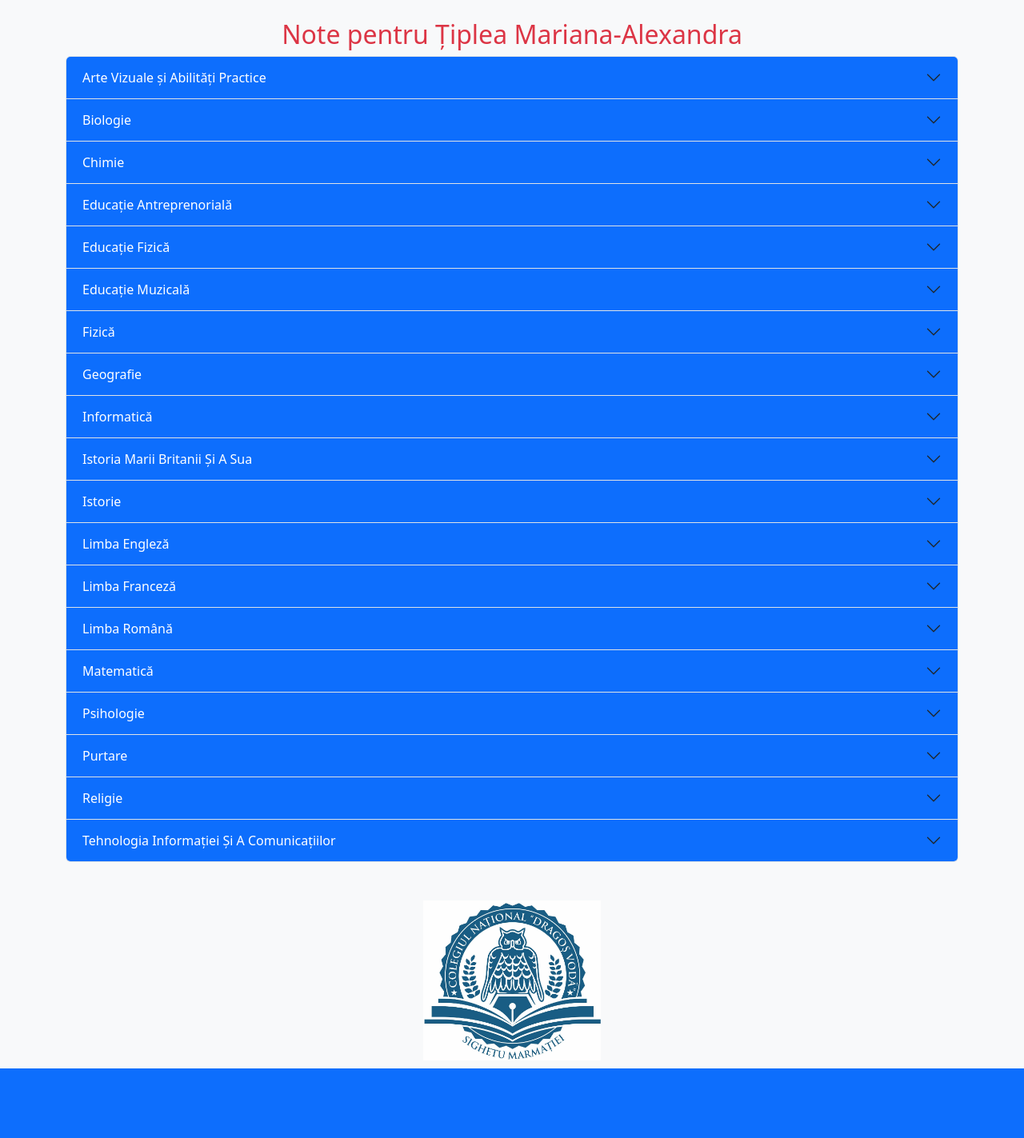
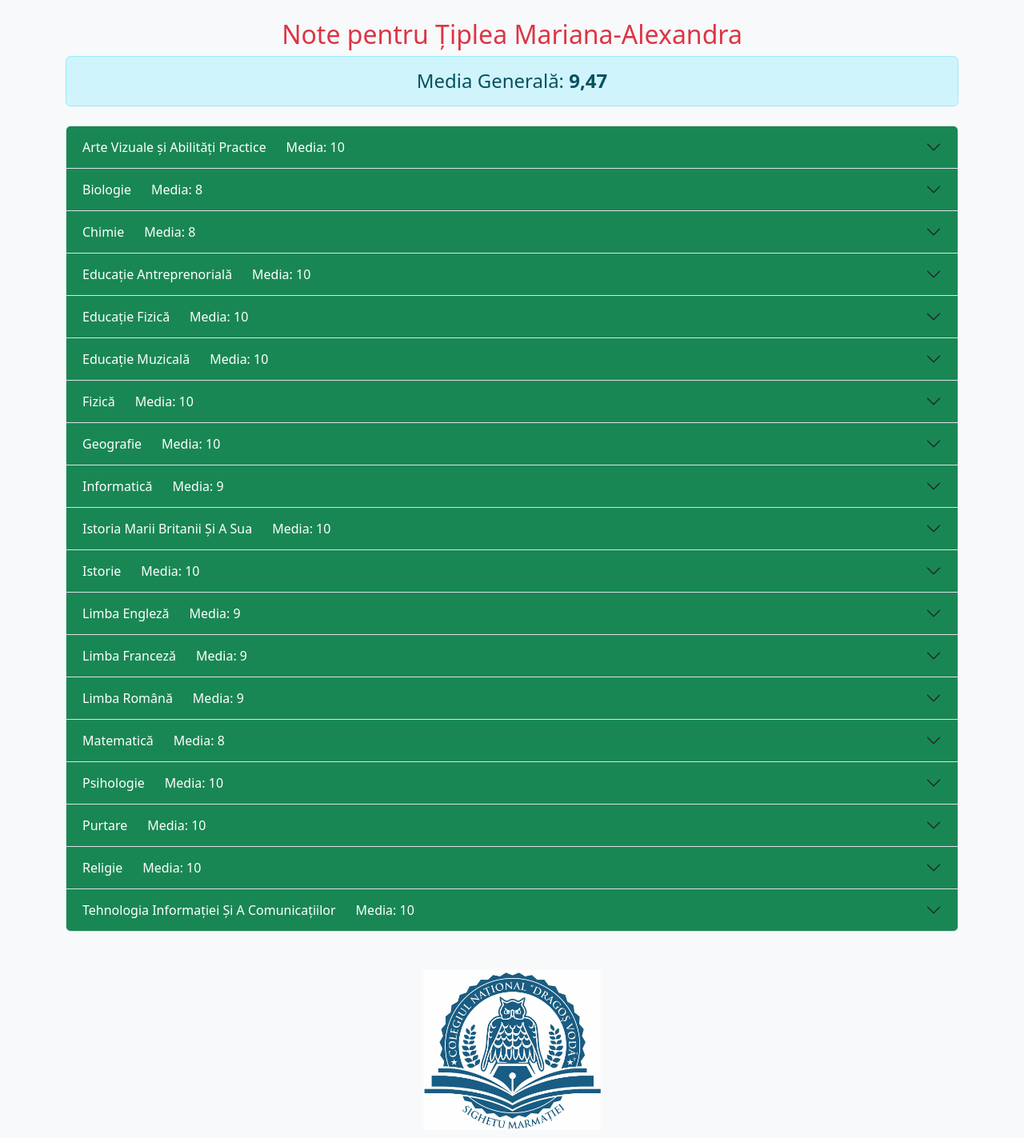
Before and after one commit to Note948/catalog-note, a Flask app: page / in a window 1280 px wide. Shown: the part 146-1569 px from the top of the page at 80% size. Before the commit the page ends 1482 px from the top, so only its background shows below. Run offline with Flask 3, Linux system fonts and the light colour scheme; data comes from the database, SQL or seed files in the repository.

Commit message:
Update note.html

```diff
--- a/templates/note.html
+++ b/templates/note.html
@@ -5,9 +5,19 @@
   <title>Note</title>
   <link href="https://cdn.jsdelivr.net/npm/bootstrap@5.3.3/dist/css/bootstrap.min.css" rel="stylesheet">
   <style>
-    .logo-img { height: 120px; margin-right: 10px; }
-    .footer-logo { height: 200px; display: block; margin: 40px auto 10px auto; }
-    .accordion-button { justify-content: center !important; text-align: center; }
+    .logo-img {
+      height: 120px;
+      margin-right: 10px;
+    }
+    .footer-logo {
+      height: 200px;
+      display: block;
+      margin: 40px auto 10px auto;
+    }
+    .accordion-button {
+      justify-content: center !important;
+      text-align: center;
+    }
   </style>
 </head>
 <body class="bg-light">
@@ -37,26 +47,33 @@
   <div class="container my-4">
     <h2 class="text-center text-danger">Note pentru {{ elev_nume }}</h2>
 
+    <!-- Media Generală -->
+    <div class="alert alert-info text-center mb-4">
+      <h4 class="mb-0">Media Generală: <strong>9,47</strong></h4>
+    </div>
+
     <div class="accordion" id="noteAccordion">
       {% for materie, detalii in note.items() %}
         <div class="accordion-item">
           <h2 class="accordion-header" id="heading{{ loop.index }}">
-            <button class="accordion-button collapsed bg-primary text-white" type="button" data-bs-toggle="collapse" data-bs-target="#collapse{{ loop.index }}">
-              {{ materie }}
+            <button class="accordion-button collapsed bg-success text-white" type="button" data-bs-toggle="collapse" data-bs-target="#collapse{{ loop.index }}">
+              {{ materie }} &nbsp;&nbsp;&nbsp;&nbsp; Media: {{ detalii.media|round_to_integer }}
             </button>
           </h2>
           <div id="collapse{{ loop.index }}" class="accordion-collapse collapse" data-bs-parent="#noteAccordion">
             <div class="accordion-body">
               <p class="fw-semibold">
-                Medie: <strong>{{ "%.2f"|format(detalii.media) }}</strong>
-                → <strong>{{ "%.2f"|format(detalii.media|round(0)) }}</strong>
+                Medie:
+                <strong>{{ "%.2f"|format(detalii.media) }}</strong>
+                {% set media_rotunjita = detalii.media|round_to_integer %}
+                {% if media_rotunjita != detalii.media %} → <strong>{{ media_rotunjita }}</strong>{% endif %}
               </p>
               {% if detalii.note %}
                 <ul class="list-group">
                   {% for nota in detalii.note %}
                     <li class="list-group-item d-flex justify-content-between align-items-center">
                       Nota: <strong>{{ nota.nota }}</strong>
-                      <span class="text-muted">la data: {{ nota.data|format_date }}</span>
+                      <span class="text-muted">la data: {{ nota.data }}</span>
                     </li>
                   {% endfor %}
                 </ul>
```
